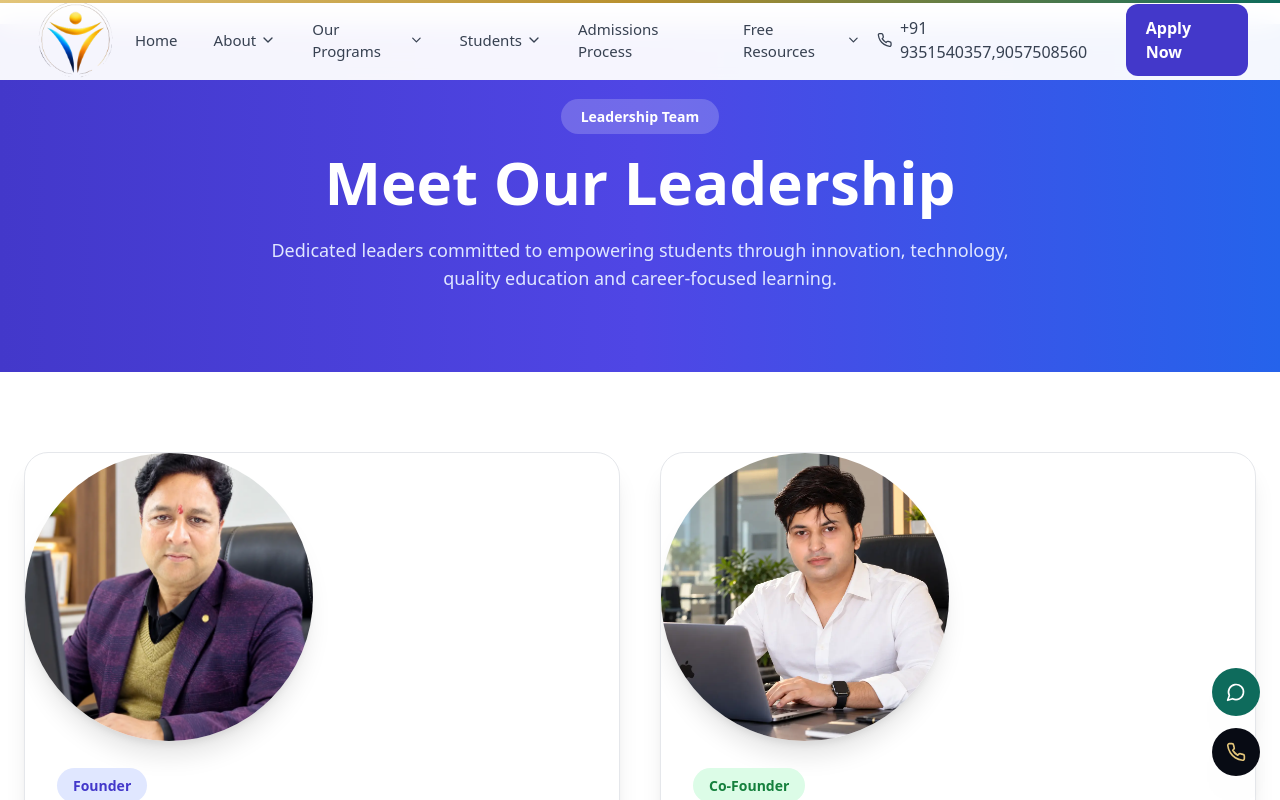
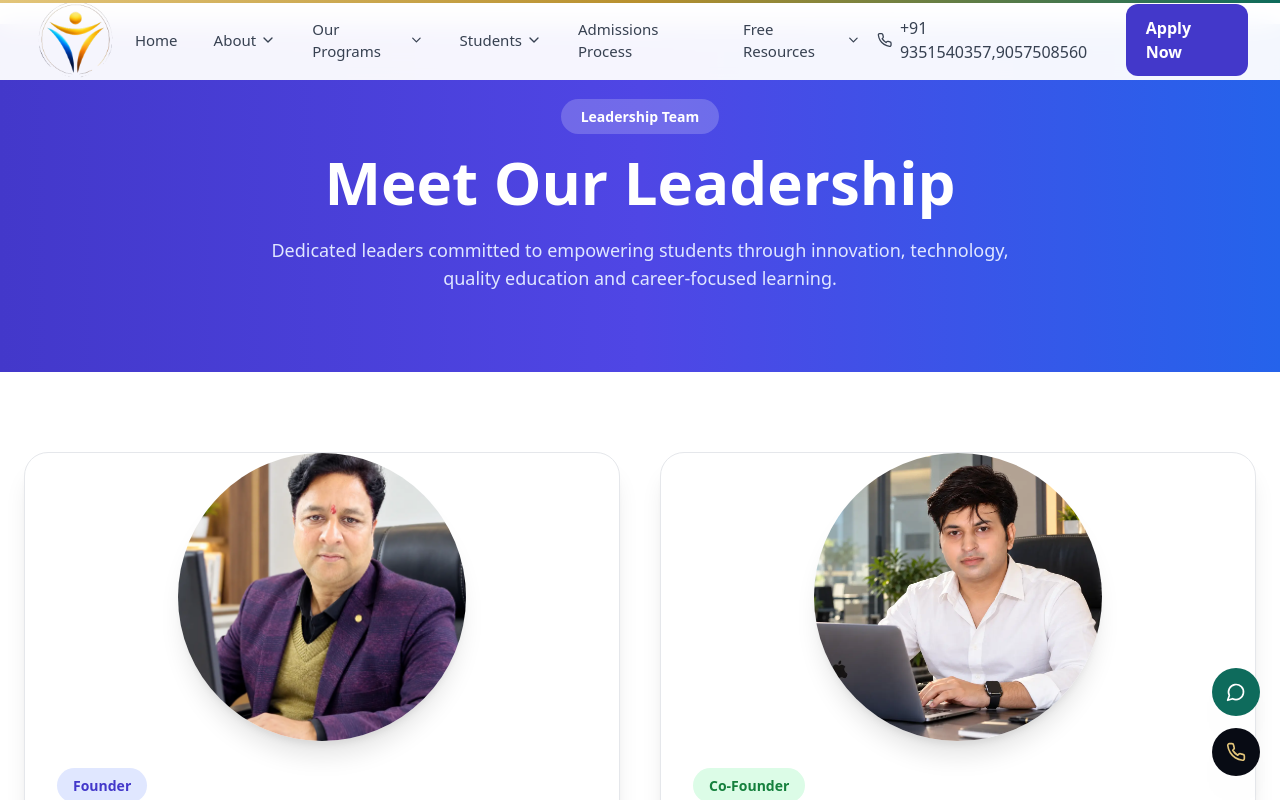
Before and after one commit to kartikthedeveloper/spc, a Next.js app: page /directors-message in a window 1280 px wide. Shown: the top 800 px of the page. Built offline with nearby package versions, Linux system fonts and the light colour scheme.

Commit message:
Refactor image container styles for founder section

```diff
--- a/app/directors-message/page.jsx
+++ b/app/directors-message/page.jsx
@@ -72,7 +72,7 @@ export default function LeadershipPage() {
 
           <div className="overflow-hidden rounded-3xl border bg-white shadow-xl">
 
-            <div className="w-52 h-52 sm:w-60 sm:h-60 lg:w-72 lg:h-72 overflow-hidden rounded-full shadow-xl">
+           <div className="mx-auto w-52 h-52 sm:w-60 sm:h-60 lg:w-72 lg:h-72 overflow-hidden rounded-full shadow-xl">
   <Image
     src="/images/praveen-soni.webp"
     alt="Mr. Praveen Soni Founder Success Point Institute"
@@ -127,13 +127,13 @@ export default function LeadershipPage() {
 
            <div className="overflow-hidden  rounded-3xl border bg-white shadow-xl">
 
-            <div className="w-52 h-52 sm:w-60 sm:h-60 lg:w-72 lg:h-72 overflow-hidden rounded-full shadow-xl flex justify-center items-center">
+           <div className="mx-auto w-52 h-52 sm:w-60 sm:h-60 lg:w-72 lg:h-72 overflow-hidden rounded-full shadow-xl flex justify-center items-center">
   <Image
     src="/images/kartik-sharma.webp"
     alt="Mr. Kartik Sharma Co-Founder Success Point Institute"
     width={500}
     height={500}
-                className="w-full h-full object-cover "
+    className="w-full h-full object-cover"
   />
 </div>
             <div className="p-8">
```
Lines whose indentation alone changed are shown as unchanged.
